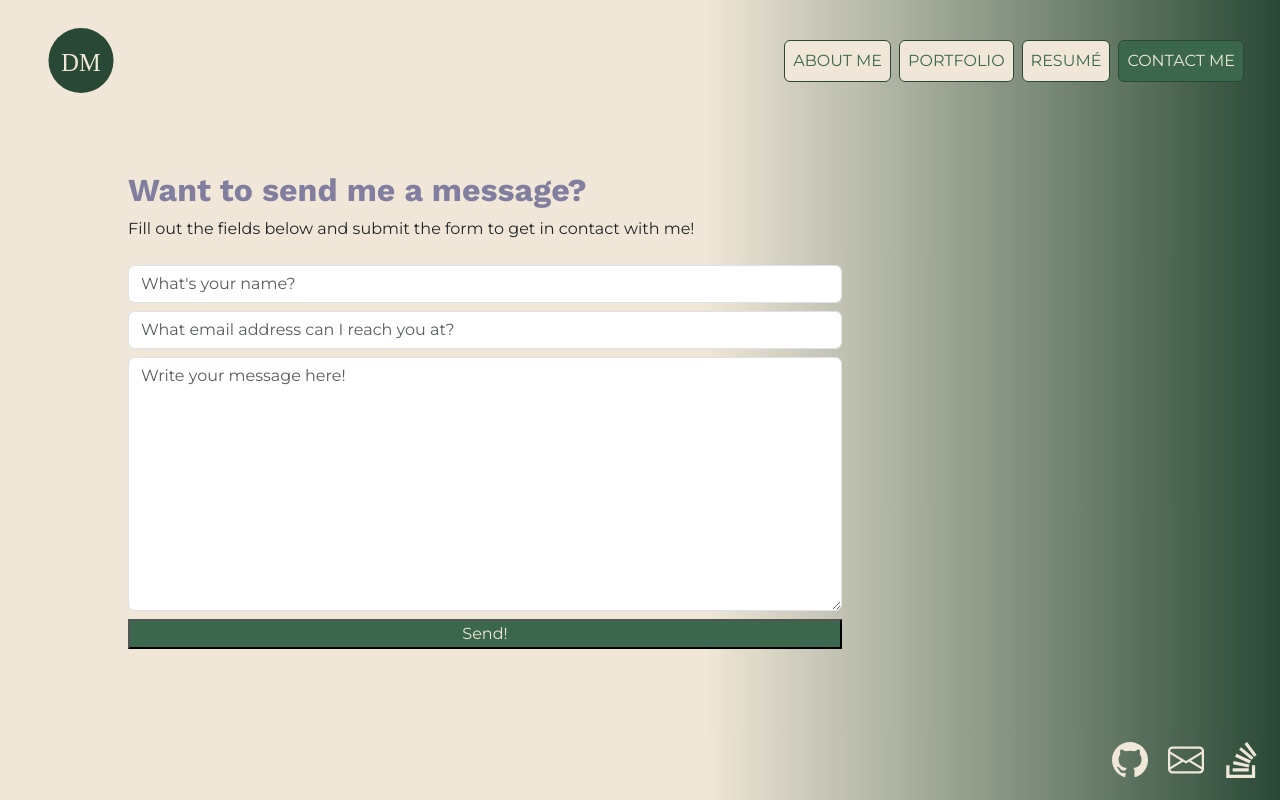
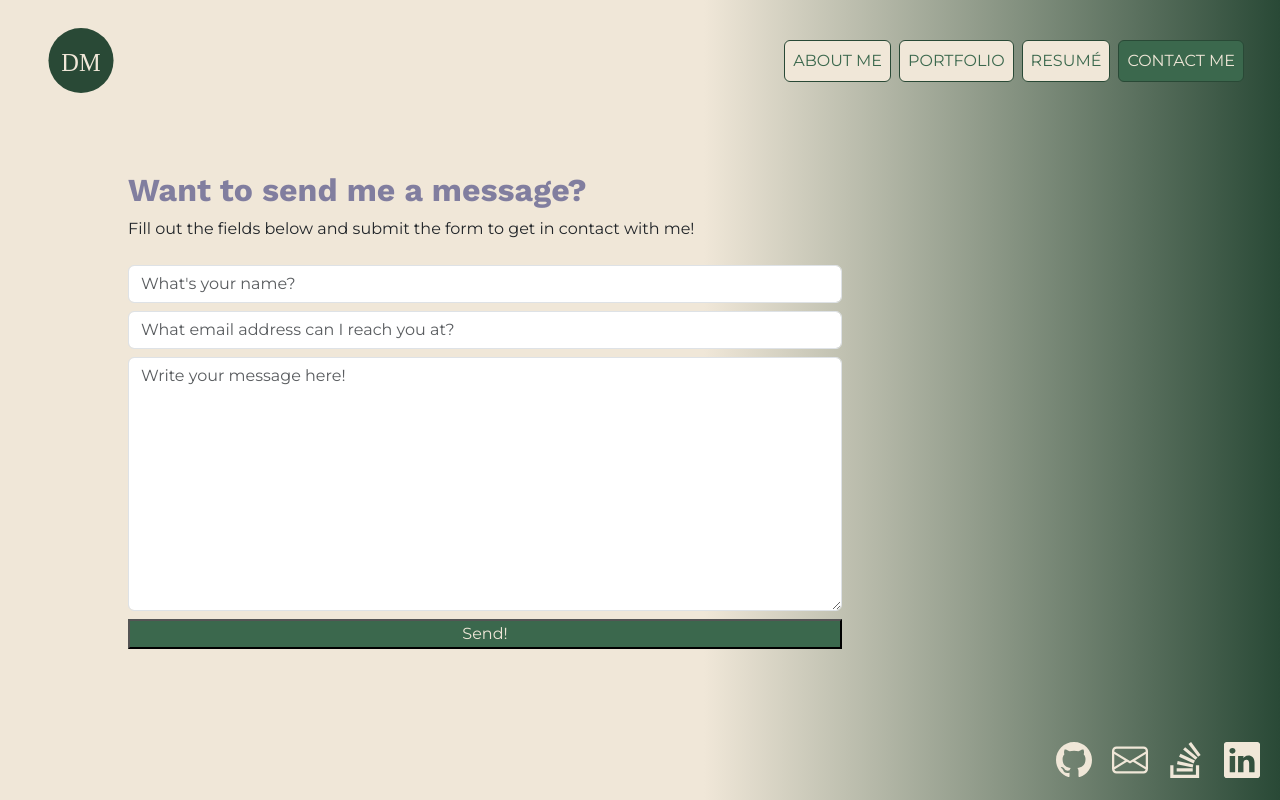
Before and after one commit to dymoy/react-portfolio, a React (Vite) app: page /contact-me in a window 1280 px wide. Built offline with nearby package versions, Linux system fonts and the light colour scheme.

Commit message:
Added resume link and made minor updates to README and styling.

```diff
--- a/src/components/Footer.jsx
+++ b/src/components/Footer.jsx
@@ -21,6 +21,12 @@
                     <path d="M3.857 13.145h7.137v-1.428H3.857zM10.254 0 9.108.852l4.26 5.727 1.146-.852zm-3.54 3.377 5.484 4.567.913-1.097L7.627 2.28l-.914 1.097zM4.922 6.55l6.47 3.013.603-1.294-6.47-3.013zm-.925 3.344 6.985 1.469.294-1.398-6.985-1.468z"/>
                 </svg>
             </a>
+            {/* LinkedIn Link */}
+            <a href="https://www.linkedin.com/" target="_blank">
+                <svg xmlns="http://www.w3.org/2000/svg" width="36" height="36" fill="currentColor" class="bi bi-linkedin" viewBox="0 0 16 16">
+                    <path d="M0 1.146C0 .513.526 0 1.175 0h13.65C15.474 0 16 .513 16 1.146v13.708c0 .633-.526 1.146-1.175 1.146H1.175C.526 16 0 15.487 0 14.854zm4.943 12.248V6.169H2.542v7.225zm-1.2-8.212c.837 0 1.358-.554 1.358-1.248-.015-.709-.52-1.248-1.342-1.248S2.4 3.226 2.4 3.934c0 .694.521 1.248 1.327 1.248zm4.908 8.212V9.359c0-.216.016-.432.08-.586.173-.431.568-.878 1.232-.878.869 0 1.216.662 1.216 1.634v3.865h2.401V9.25c0-2.22-1.184-3.252-2.764-3.252-1.274 0-1.845.7-2.165 1.193v.025h-.016l.016-.025V6.169h-2.4c.03.678 0 7.225 0 7.225z"/>
+                </svg>
+            </a>
         </footer>
     );
 }
--- a/src/pages/Resume.jsx
+++ b/src/pages/Resume.jsx
@@ -1,11 +1,15 @@
+import MoyDerek_Resume from '../assets/Resume_MoyDerek.pdf';
+
 export default function Resume() {
     return (
         <section id="portfolio" className='section d-flex flex-row flex-wrap justify-content-start align-items-start mb-5'>
+            {/* Give user the option to download resume */}
             <div className="resume-div col-md-8">
                 <h2 className='section-title type-animate'>Extra, Extra! Read all about it! </h2>
                 <p>Click the button below to download my resumé and learn more about my involvements!</p>
-                <a id="resume-link" type="button" href="" download="MoyDerek_Resume">Download</a>
+                <a id="resume-link" type="button" href={MoyDerek_Resume} download="MoyDerek_Resume">Download</a>
             </div>
+            {/* Display list of skill proficiencies */}
             <div className="skills-div col-md-8 my-5">
                 <h2 className='section-title type-animate'>Level up! New skill acquired!</h2>
                 <p>Here is a list of technologies that I have worked with so far.</p>
```
Also changed, not shown: 2 other files (tests, documents, lock files or other folders).
